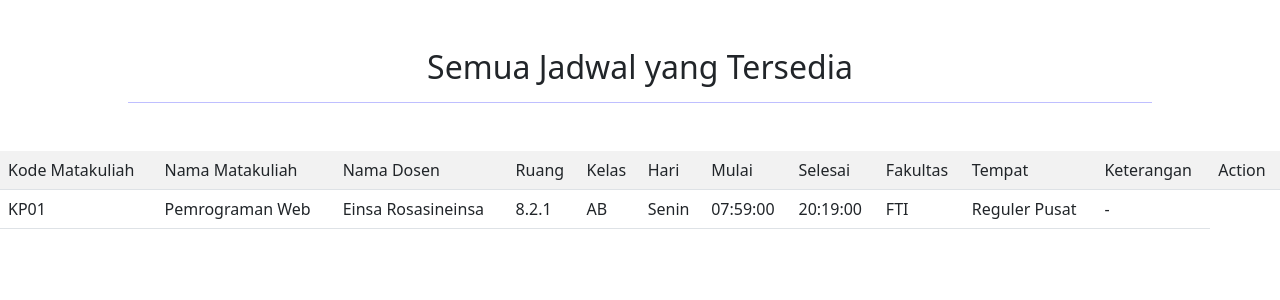
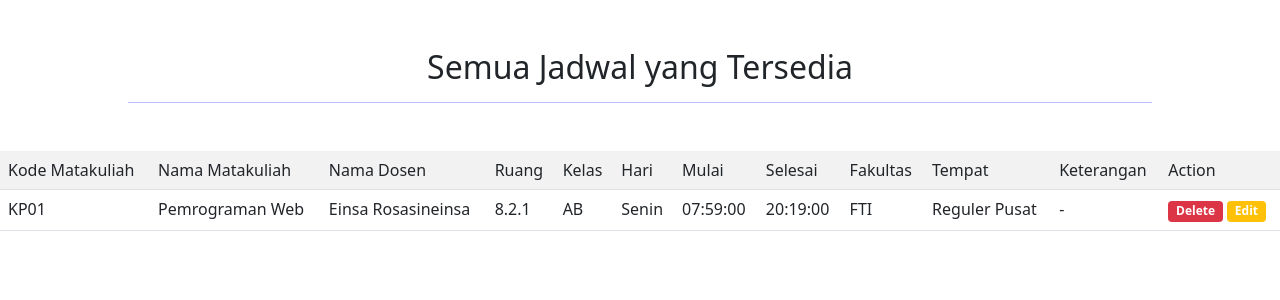
Before and after one commit to Lasteinsa/Penjadwalan, a CodeIgniter app: page /database/all in a window 1280 px wide. Shown: the part 56-356 px from the top of the page. Run offline with CodeIgniter, Linux system fonts and the light colour scheme; data comes from the database, SQL or seed files in the repository; some libraries are stand-ins or nearby versions.

Commit message:
First Commit

```diff
--- a/application/views/allView.php
+++ b/application/views/allView.php
@@ -4,6 +4,11 @@ include 'header.php';
 
 <head>
     <title>Show</title>
+    <style>
+        a {
+            text-decoration: none;
+        }
+    </style>
 </head>
 
 <body>
@@ -41,6 +46,9 @@ include 'header.php';
                 <td><?php echo $q->fakultas; ?></td>
                 <td><?php echo $q->tempat; ?></td>
                 <td><?php echo $q->keterangan; ?></td>
+                <td><a href="delete/<?= $q->kodemtk; ?>" class="badge bg-danger"> Delete </a>
+                    <a href="edit/<?= $q->kodemtk; ?>" class="badge bg-warning"> Edit </a>
+                </td>
             </tr>
         <?php } ?>
     </table>
--- a/application/views/assets/css/myown.css
+++ b/application/views/assets/css/myown.css
@@ -0,0 +1,3 @@
+a {
+	text-decoration: none !important;
+}
```
